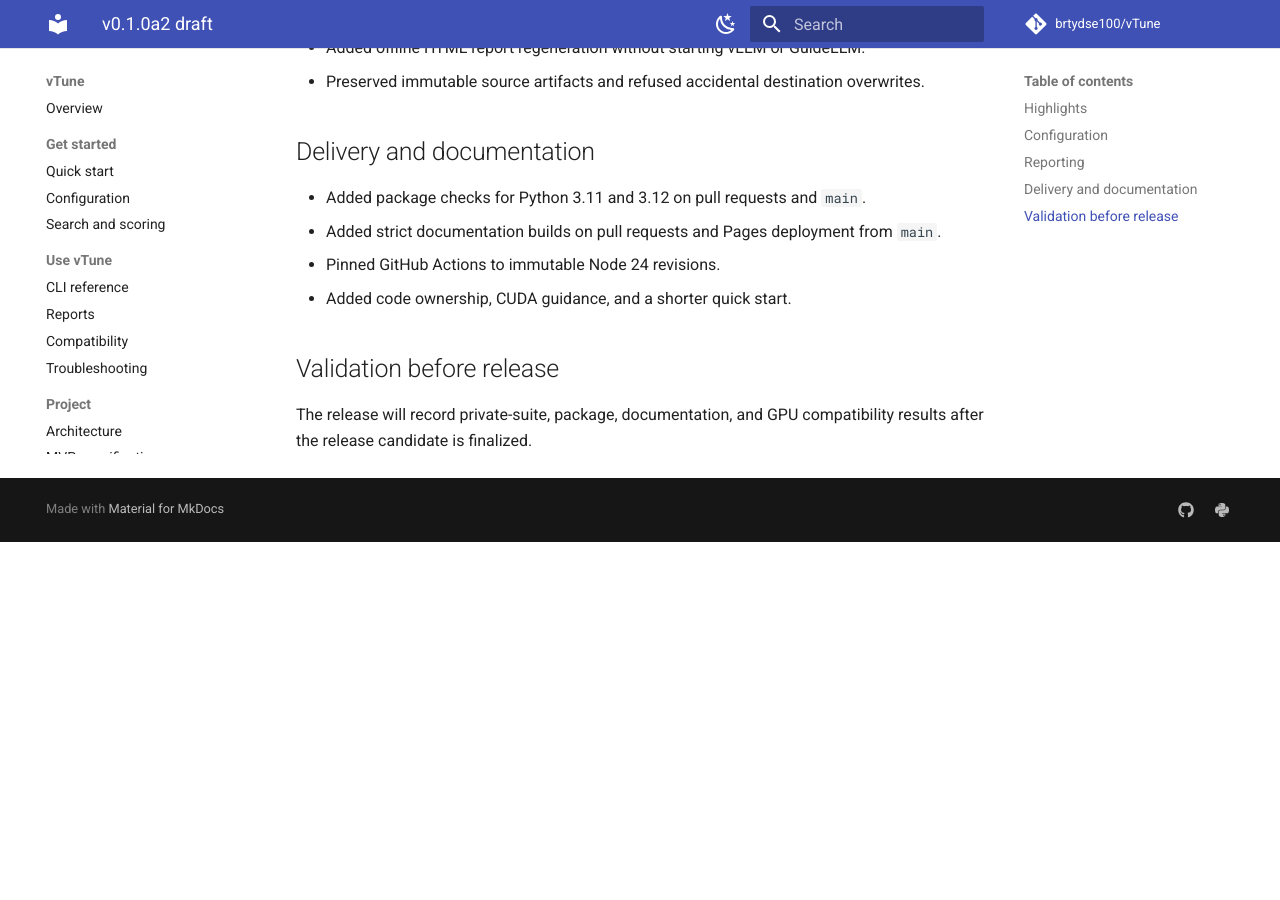
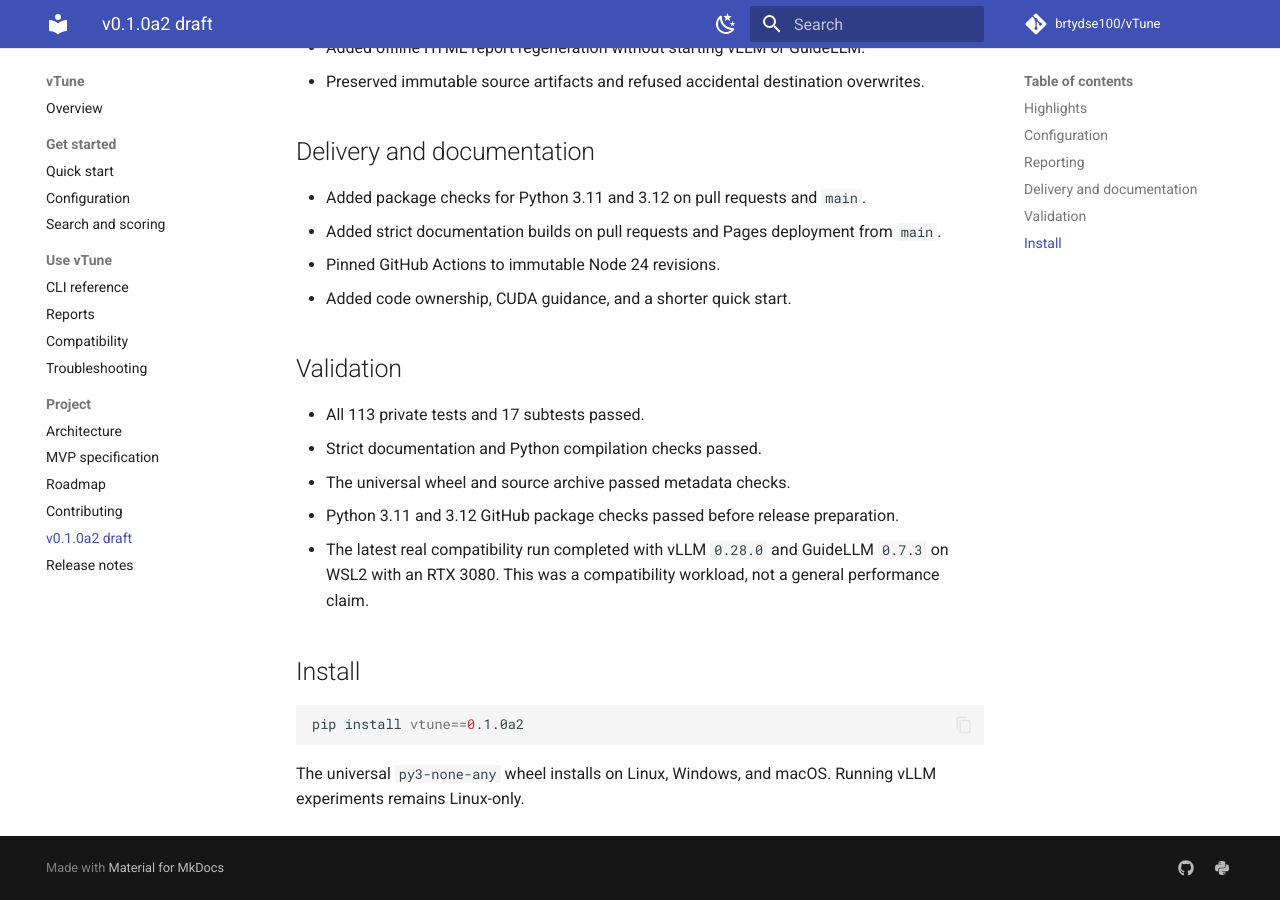
Before and after one commit to brtydse100/vTune, an MkDocs documentation site: the page built from docs/releases/v0.1.0a2.md, in a window 1280 px wide and 900 px high, scrolled down 856 px. Built offline with MkDocs 1.6.1 and Material for MkDocs 9.7.7, drawn with Linux system fonts in a browser that asks for light colours; comment, search, counter and statistics services are not loaded; before the commit the page ends 1398 px from its top, so only the background shows below that; some of the changed text lies outside the part shown.

````diff
--- a/docs/releases/v0.1.0a2.md
+++ b/docs/releases/v0.1.0a2.md
@@ -36,7 +36,21 @@ recover, and contributions safer to review.
 - Pinned GitHub Actions to immutable Node 24 revisions.
 - Added code ownership, CUDA guidance, and a shorter quick start.
 
-## Validation before release
+## Validation
 
-The release will record private-suite, package, documentation, and GPU
-compatibility results after the release candidate is finalized.
+- All 113 private tests and 17 subtests passed.
+- Strict documentation and Python compilation checks passed.
+- The universal wheel and source archive passed metadata checks.
+- Python 3.11 and 3.12 GitHub package checks passed before release preparation.
+- The latest real compatibility run completed with vLLM `0.28.0` and GuideLLM
+  `0.7.3` on WSL2 with an RTX 3080. This was a compatibility workload, not a
+  general performance claim.
+
+## Install
+
+```bash
+pip install vtune==0.1.0a2
+```
+
+The universal `py3-none-any` wheel installs on Linux, Windows, and macOS.
+Running vLLM experiments remains Linux-only.
--- a/pyproject.toml
+++ b/pyproject.toml
@@ -4,7 +4,7 @@ build-backend = "setuptools.build_meta"
 
 [project]
 name = "vtune"
-version = "0.1.0a1"
+version = "0.1.0a2"
 description = "Local-first experimentation for vLLM serving configurations"
 readme = "README.md"
 requires-python = ">=3.11"
--- a/src/vtune/__init__.py
+++ b/src/vtune/__init__.py
@@ -1,6 +1,6 @@
 """vTune package."""
 
-__version__ = "0.1.0a1"
+__version__ = "0.1.0a2"
 
 from .orchestrator import Orchestrator, RunOutcome
 
````
Also changed, not shown: other parts of docs/releases/v0.1.0a2.md (+1 -1 lines), CHANGELOG.md (+4 -3 lines).
